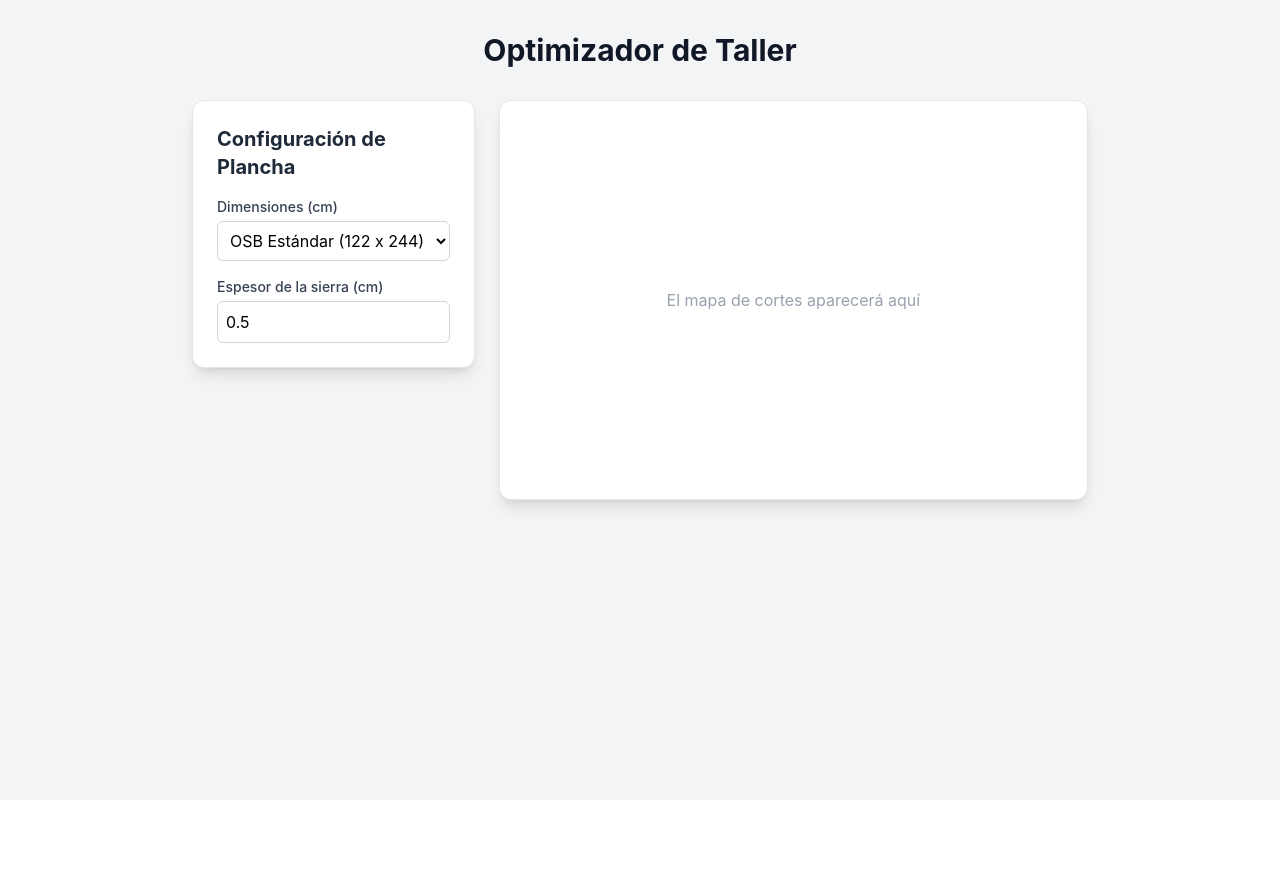
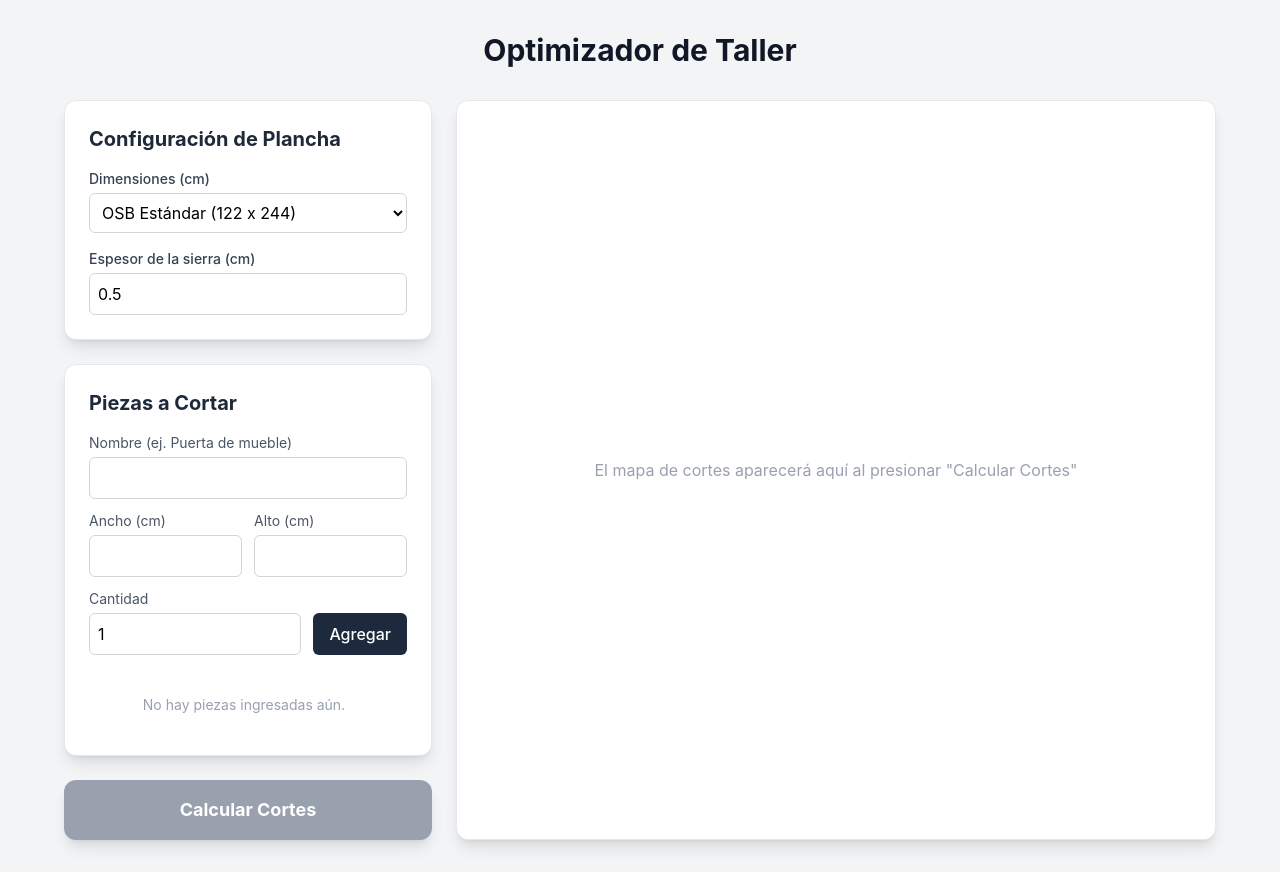
Before and after one commit to Michaelyoddie/optimizador_corte_frontend, a React (Vite) app: page / in a window 1280 px wide. Before the commit the page ends 800 px from the top, so only its background shows below. Built offline with nearby package versions, Linux system fonts and the light colour scheme.

Commit message:
feat: interfaz completada con mapa visual SVG y datos simulados

```diff
--- a/src/App.jsx
+++ b/src/App.jsx
@@ -1,24 +1,58 @@
 import React, { useState } from 'react';
 import ConfiguracionPanel from './components/ConfiguracionPanel';
+import GestorPiezas from './components/GestorPiezas';
+import VisualizadorCortes from './components/VisualizadorCortes';
 
 function App() {
-  // Aquí guardamos el estado global de la configuración
   const [config, setConfig] = useState({ ancho: 122, alto: 244, kerf: 0.5 });
+  const [piezas, setPiezas] = useState([]);
+
+  // Nuevo estado para guardar la respuesta que nos enviará Python más adelante
+  const [resultados, setResultados] = useState(null);
+
+  // Esta función simula lo que hará Flask en el futuro
+  const manejarCalculoSimulado = () => {
+    // Datos ficticios imitando la estructura de una plancha de 122x244
+    const respuestaFalsa = {
+      planchas: 1,
+      desperdicio: 18.5,
+      cortes: [
+        { x: 0, y: 0, w: 60, h: 100, nombre: 'Puerta Izquierda' },
+        { x: 60, y: 0, w: 60, h: 100, nombre: 'Puerta Derecha' },
+        { x: 0, y: 100, w: 120, h: 40, nombre: 'Repisa Superior' },
+        { x: 0, y: 140, w: 50, h: 50, nombre: 'Cajón 1' },
+        { x: 50, y: 140, w: 50, h: 50, nombre: 'Cajón 2' }
+      ]
+    };
+
+    setResultados(respuestaFalsa);
+  };
 
   return (
-    <div className="min-h-screen bg-gray-100 p-8">
+    <div className="min-h-screen bg-gray-100 p-4 md:p-8">
       <h1 className="text-3xl font-bold text-center text-gray-900 mb-8">Optimizador de Taller</h1>
 
-      <div className="max-w-4xl mx-auto grid grid-cols-1 md:grid-cols-3 gap-6">
-        {/* Columna Izquierda: Controles */}
-        <div className="md:col-span-1 space-y-6">
+      <div className="max-w-6xl mx-auto grid grid-cols-1 lg:grid-cols-3 gap-6">
+
+        {/* Columna Izquierda: Ingreso de Datos */}
+        <div className="lg:col-span-1 flex flex-col">
           <ConfiguracionPanel config={config} setConfig={setConfig} />
+          <GestorPiezas piezas={piezas} setPiezas={setPiezas} />
+
+          <button
+            onClick={manejarCalculoSimulado}
+            className="mt-6 w-full bg-blue-600 text-white font-bold text-lg py-4 rounded-xl shadow-lg hover:bg-blue-700 transition disabled:bg-gray-400"
+            disabled={piezas.length === 0}
+          >
+            Calcular Cortes
+          </button>
         </div>
 
-        {/* Columna Derecha: Aquí irá el visualizador de cortes más adelante */}
-        <div className="md:col-span-2 bg-white rounded-xl shadow-lg border border-gray-200 p-6 flex items-center justify-center min-h-[400px]">
-          <p className="text-gray-400">El mapa de cortes aparecerá aquí</p>
+        {/* Columna Derecha: Renderizado del Plano */}
+        <div className="lg:col-span-2 bg-white rounded-xl shadow-lg border border-gray-200 p-6 flex items-center justify-center min-h-[500px]">
+          <VisualizadorCortes config={config} resultados={resultados} />
         </div>
+
       </div>
     </div>
   );
--- /dev/null
+++ b/src/components/GestorPiezas.jsx
@@ -0,0 +1,67 @@
+import React, { useState } from 'react';
+
+const GestorPiezas = ({ piezas, setPiezas }) => {
+  const [nueva, setNueva] = useState({ nombre: '', ancho: '', alto: '', cantidad: 1 });
+
+  const agregar = (e) => {
+    e.preventDefault();
+    if (!nueva.nombre || nueva.ancho <= 0 || nueva.alto <= 0 || nueva.cantidad <= 0) return;
+
+    setPiezas([...piezas, { ...nueva, id: Date.now() }]);
+    setNueva({ nombre: '', ancho: '', alto: '', cantidad: 1 });
+  };
+
+  const eliminar = (id) => {
+    setPiezas(piezas.filter(p => p.id !== id));
+  };
+
+  return (
+    <div className="p-6 bg-white rounded-xl shadow-lg border border-gray-200 mt-6">
+      <h2 className="text-xl font-bold text-gray-800 mb-4">Piezas a Cortar</h2>
+
+      <form onSubmit={agregar} className="grid grid-cols-2 gap-3 mb-6">
+        <div className="col-span-2">
+          <label className="block text-sm text-gray-600">Nombre (ej. Puerta de mueble)</label>
+          <input type="text" value={nueva.nombre} onChange={e => setNueva({...nueva, nombre: e.target.value})} className="mt-1 w-full p-2 border border-gray-300 rounded-md" required />
+        </div>
+        <div>
+          <label className="block text-sm text-gray-600">Ancho (cm)</label>
+          <input type="number" step="0.1" value={nueva.ancho} onChange={e => setNueva({...nueva, ancho: parseFloat(e.target.value) || ''})} className="mt-1 w-full p-2 border border-gray-300 rounded-md" required />
+        </div>
+        <div>
+          <label className="block text-sm text-gray-600">Alto (cm)</label>
+          <input type="number" step="0.1" value={nueva.alto} onChange={e => setNueva({...nueva, alto: parseFloat(e.target.value) || ''})} className="mt-1 w-full p-2 border border-gray-300 rounded-md" required />
+        </div>
+        <div className="col-span-2 flex gap-3 items-end">
+          <div className="flex-1">
+            <label className="block text-sm text-gray-600">Cantidad</label>
+            <input type="number" value={nueva.cantidad} onChange={e => setNueva({...nueva, cantidad: parseInt(e.target.value) || 1})} className="mt-1 w-full p-2 border border-gray-300 rounded-md" required min="1" />
+          </div>
+          <button type="submit" className="bg-slate-800 text-white px-4 py-2 rounded-md font-medium hover:bg-slate-700 transition h-[42px]">
+            Agregar
+          </button>
+        </div>
+      </form>
+
+      <div className="space-y-2 max-h-60 overflow-y-auto pr-2">
+        {piezas.length === 0 ? (
+          <p className="text-sm text-gray-400 text-center py-4">No hay piezas ingresadas aún.</p>
+        ) : (
+          piezas.map(p => (
+            <div key={p.id} className="flex justify-between items-center bg-gray-50 p-3 rounded-md border border-gray-200">
+              <div>
+                <p className="font-medium text-sm text-gray-800">{p.nombre} <span className="text-gray-500 font-normal">(x{p.cantidad})</span></p>
+                <p className="text-xs text-gray-500">{p.ancho} x {p.alto} cm</p>
+              </div>
+              <button onClick={() => eliminar(p.id)} className="text-red-500 hover:text-red-700 text-sm font-medium px-2">
+                Borrar
+              </button>
+            </div>
+          ))
+        )}
+      </div>
+    </div>
+  );
+};
+
+export default GestorPiezas;
--- /dev/null
+++ b/src/components/VisualizadorCortes.jsx
@@ -0,0 +1,90 @@
+import React from 'react';
+
+const VisualizadorCortes = ({ config, resultados }) => {
+  // Si aún no hay resultados, mostramos el mensaje por defecto
+  if (!resultados) {
+    return (
+      <div className="h-full flex items-center justify-center min-h-[400px]">
+        <p className="text-gray-400">El mapa de cortes aparecerá aquí al presionar "Calcular Cortes"</p>
+      </div>
+    );
+  }
+
+  const { ancho, alto } = config;
+
+  return (
+    <div className="w-full flex flex-col h-full">
+      {/* Cabecera con estadísticas */}
+      <div className="flex justify-between items-center mb-6 border-b pb-4">
+        <h2 className="text-xl font-bold text-gray-800">Mapa de Cortes</h2>
+        <div className="flex gap-3">
+          <span className="bg-blue-100 text-blue-800 px-3 py-1 rounded-md text-sm font-semibold">
+            Planchas: {resultados.planchas}
+          </span>
+          <span className="bg-amber-100 text-amber-800 px-3 py-1 rounded-md text-sm font-semibold">
+            Desperdicio: {resultados.desperdicio}%
+          </span>
+        </div>
+      </div>
+
+      {/* Contenedor del dibujo de la plancha */}
+      <div className="flex-1 w-full flex items-center justify-center bg-gray-50 rounded-lg p-4 border-2 border-dashed border-gray-300">
+
+        {/* El SVG escala automáticamente sus medidas internas (viewBox) al tamaño de la pantalla */}
+        <svg
+          viewBox={`0 0 ${ancho} ${alto}`}
+          className="w-full h-auto max-h-[600px] bg-amber-100 shadow-md border-2 border-amber-900"
+        >
+          {/* Fondo completo de la plancha */}
+          <rect x="0" y="0" width={ancho} height={alto} fill="#fde68a" />
+
+          {/* Dibujamos cada pieza cortada iterando sobre los resultados */}
+          {resultados.cortes.map((corte, index) => (
+            <g key={index}>
+              <rect
+                x={corte.x}
+                y={corte.y}
+                width={corte.w}
+                height={corte.h}
+                fill="#fbbf24"
+                stroke="#78350f"
+                strokeWidth={config.kerf}
+              />
+
+              {/* Solo dibujamos texto si la pieza es lo suficientemente grande para que se lea */}
+              {corte.w > 15 && corte.h > 15 && (
+                 <>
+                   <text
+                     x={corte.x + corte.w / 2}
+                     y={corte.y + corte.h / 2 - 2}
+                     fontSize="4"
+                     fill="#451a03"
+                     textAnchor="middle"
+                     dominantBaseline="middle"
+                     className="font-bold font-sans"
+                   >
+                     {corte.nombre}
+                   </text>
+                   <text
+                     x={corte.x + corte.w / 2}
+                     y={corte.y + corte.h / 2 + 3}
+                     fontSize="3"
+                     fill="#78350f"
+                     textAnchor="middle"
+                     dominantBaseline="middle"
+                     className="font-sans"
+                   >
+                     {corte.w} x {corte.h}
+                   </text>
+                 </>
+              )}
+            </g>
+          ))}
+        </svg>
+
+      </div>
+    </div>
+  );
+};
+
+export default VisualizadorCortes;
```
